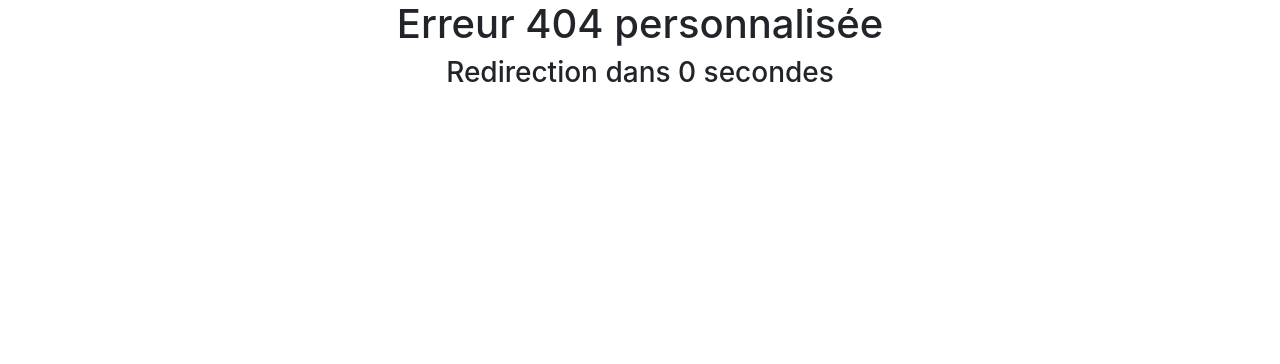
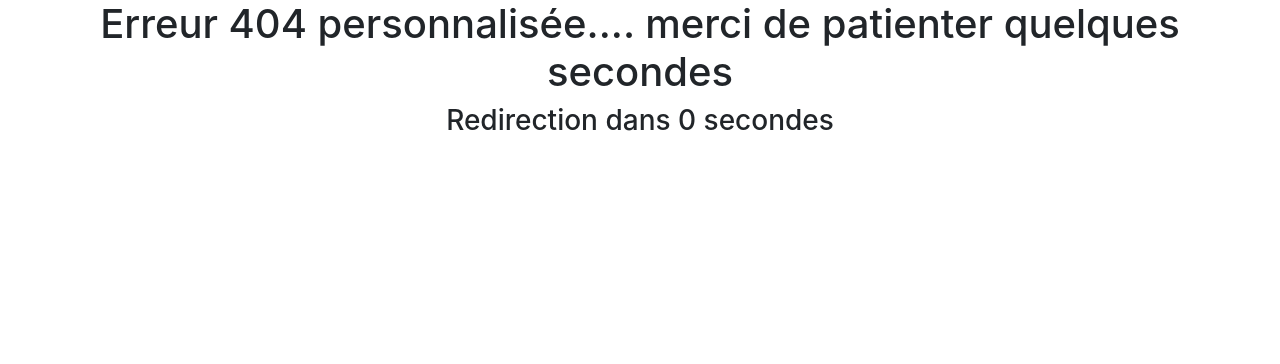
Before and after one commit to EricGallaire2/travaux-pratiques, a PHP site: page /404.php in a window 1280 px wide. Shown: the part 56-420 px from the top of the page. Run offline with PHP 8.4, Linux system fonts and the light colour scheme; some libraries are stand-ins or nearby versions.

Commit message:
Modif page 404

```diff
--- a/404.php
+++ b/404.php
@@ -11,7 +11,7 @@
 include("_navbar.php");
 ?>
     <div class="container text-center" style="height:800px;">
-        <h1 class="text-center">Erreur 404 personnalisée</h1>
+        <h1 class="text-center">Erreur 404 personnalisée.... merci de patienter quelques secondes</h1>
 
         <h3 id="Crono"></h3>
         <meta http-equiv="refresh" content="<?= $delai ?>;URL=index.php">
```
